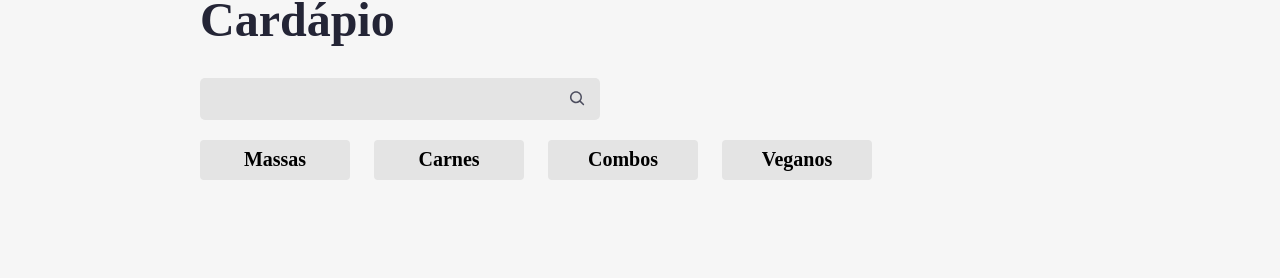
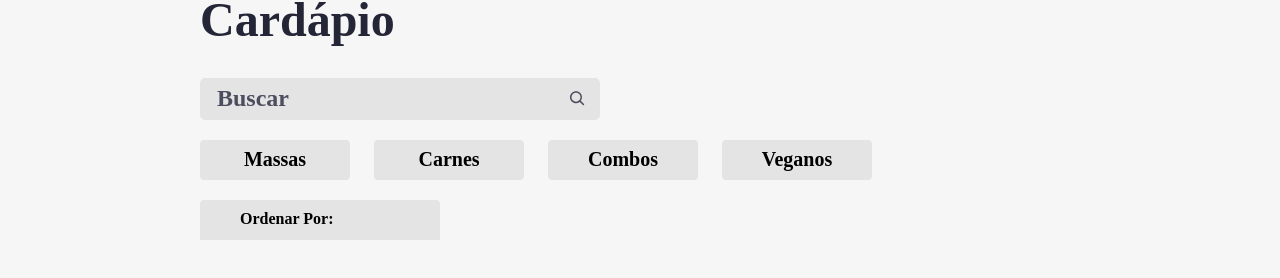
Before and after one commit to Elizeu-Santos/Fettuccine-Delight, a React (Create React App) app: page / in a window 1280 px wide. Shown: the part 514-792 px from the top of the page. Built offline with nearby package versions, Linux system fonts and the light colour scheme; a web font is replaced by a local one.

Commit message:
Adding [Ordenador] Adicionado Ordenadores #008

```diff
--- a/public/index.html
+++ b/public/index.html
@@ -2,15 +2,13 @@
 <html lang="en">
   <head>
     <meta charset="utf-8" />
-    <link rel="icon" href="%PUBLIC_URL%/favicon.ico" />
+    <link rel="icon" href="%PUBLIC_URL%/favicon.svg" />
     <meta name="viewport" content="width=device-width, initial-scale=1" />
     <meta name="theme-color" content="#000000" />
     <meta
       name="description"
       content="Web site created using create-react-app"
     />
-    <link rel="apple-touch-icon" href="%PUBLIC_URL%/logo192.png" />
-    <link rel="manifest" href="%PUBLIC_URL%/manifest.json" />
     <title>Aluroni - Elizeu Santos</title>
   </head>
   <body>
--- a/src/pages/Cardapio/Buscador/index.tsx
+++ b/src/pages/Cardapio/Buscador/index.tsx
@@ -13,6 +13,7 @@
             <input
                 value={busca}
                 onChange={evento => setBusca(evento.target.value)}
+                placeholder="Buscar"
             />
             <CgSearch
             size={20}
--- /dev/null
+++ b/src/pages/Cardapio/Ordenador/Ordenador.module.scss
@@ -0,0 +1,49 @@
+@import "styles/variaveis";
+
+.ordenador {
+  align-items: center;
+  background-color: $grey;
+  border: none;
+  border-top-left-radius: 4px;
+  border-top-right-radius: 4px;
+  display: flex;
+  font-size: 1rem;
+  font-weight: bold;
+  height: 40px;
+  justify-content: space-between;
+  min-width: 240px;
+  padding: 0 40px;
+  position: relative;
+  &--ativo {
+    background-color: $blue;
+    color: white;
+  }
+  &__options {
+    display: none;
+    position: absolute;
+    left: 0;
+    flex-direction: column;
+    top: 100%;
+    width: 100%;
+    &--ativo {
+      display: flex;
+    }
+  }
+  &__option {
+    align-items: center;
+    background-color: $grey;
+    border-top: 2px solid $light-grey;
+    box-sizing: border-box;
+    color: $black;
+    display: flex;
+    height: 40px;
+    justify-content: center;
+    width: inherit;
+    &:hover,
+    &--ativo {
+      background-color: $blue;
+      cursor: pointer;
+      color: white;
+    }
+  }
+}
--- /dev/null
+++ b/src/pages/Cardapio/Ordenador/index.tsx
@@ -0,0 +1,17 @@
+import styles from "./Ordenador.module.scss";
+import opcoes from "./opcoes.json"
+
+export default function Ordenador() {
+    return (
+        <button className={styles.ordenador}>
+            <span>Ordenar Por:</span>
+            <div className={styles.ordenador__options}>
+                {opcoes.map((opcao) => (
+                    <div className={styles.ordenador__option} key={opcao.value}>
+                        {opcao.nome}
+                    </div>
+                ))}
+            </div>
+        </button>
+    );
+}
--- /dev/null
+++ b/src/pages/Cardapio/Ordenador/opcoes.json
@@ -0,0 +1,18 @@
+[
+    {
+      "nome": "",
+      "value": ""
+    },
+    {
+      "nome": "Porção",
+      "value": "porcao"
+    },
+    {
+      "nome": "Qtd. pessoas",
+      "value": "qtd_pessoas"
+    },
+    {
+      "nome": "Preço",
+      "value": "preco"
+    }
+  ]
--- a/src/pages/Cardapio/index.tsx
+++ b/src/pages/Cardapio/index.tsx
@@ -3,6 +3,7 @@
 import styles from './Cardapio.module.scss';
 import { ReactComponent as Logo } from 'assets/logo.svg';
 import Filtros from './Filtros';
+import Ordenador from './Ordenador';
 
 export default function Cardapio() {
     const [busca, setBusca] = useState("");
@@ -20,6 +21,7 @@
                 <Buscador busca={busca} setBusca={setBusca}/>
                 <div className={styles.cardapio__filtros}>
                     <Filtros filtro={filtro} setFiltro={setFiltro} />
+                    <Ordenador />
                 </div>
             </section>
         </main>
```
Also changed, not shown: public/favicon.svg (added).
